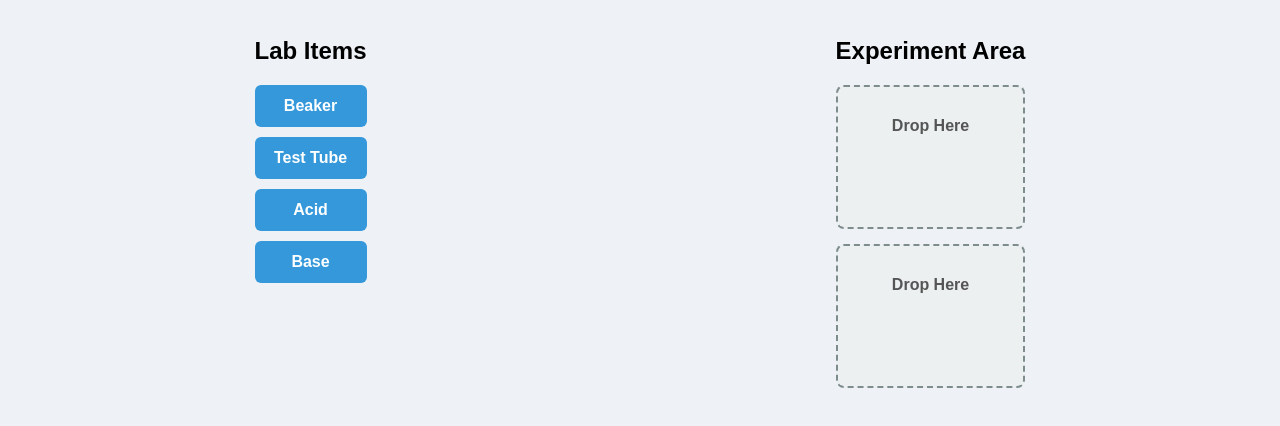
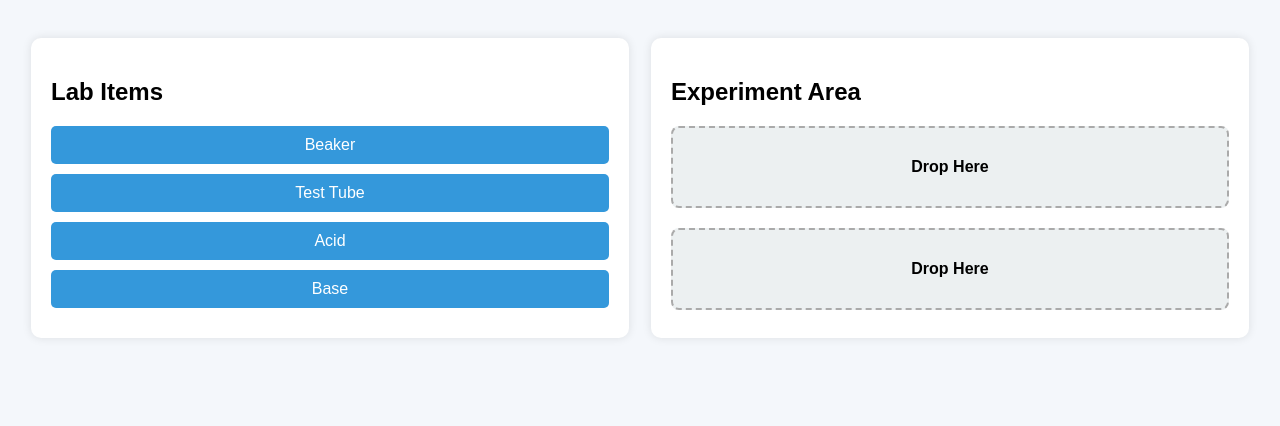
Before and after one commit to asthapcse25-cmyk/web-module-2, a plain HTML site: page index.html in a window 1280 px wide. Shown: the part 70-496 px from the top of the page. Drawn offline with Linux system fonts and the light colour scheme.

Commit message:
Refactor styles for body, container, and items

```diff
--- a/styles.css
+++ b/styles.css
@@ -1,7 +1,8 @@
 body {
     font-family: Arial, sans-serif;
+    background-color: #f4f7fb;
     margin: 0;
-    background-color: #eef2f7;
+    padding: 0;
 }
 
 h1 {
@@ -9,7 +10,6 @@
     background-color: #2c3e50;
     color: white;
     padding: 15px;
-    margin: 0;
 }
 
 .container {
@@ -18,24 +18,22 @@
     padding: 20px;
 }
 
-.panel {
+.box {
     width: 45%;
     background: white;
     padding: 20px;
     border-radius: 10px;
-    box-shadow: 0 4px 8px rgba(0,0,0,0.1);
+    box-shadow: 0 0 10px rgba(0,0,0,0.1);
 }
 
-/* Draggable items */
 .item {
+    padding: 10px;
+    margin: 10px 0;
     background-color: #3498db;
     color: white;
-    padding: 12px;
-    margin: 10px 0;
     text-align: center;
-    border-radius: 6px;
+    border-radius: 5px;
     cursor: grab;
-    font-weight: bold;
 }
 
 .item:active {
@@ -43,15 +41,12 @@
     background-color: #2980b9;
 }
 
-/* Drop zones */
 .drop-zone {
-    margin-top: 15px;
+    margin-top: 20px;
     padding: 30px;
-    border: 2px dashed #7f8c8d;
+    border: 2px dashed #aaa;
+    text-align: center;
     border-radius: 8px;
-    text-align: center;
+    background-color: #ecf0f1;
     font-weight: bold;
-    color: #555;
-    background-color: #ecf0f1;
-    min-height: 80px;
 }
```
